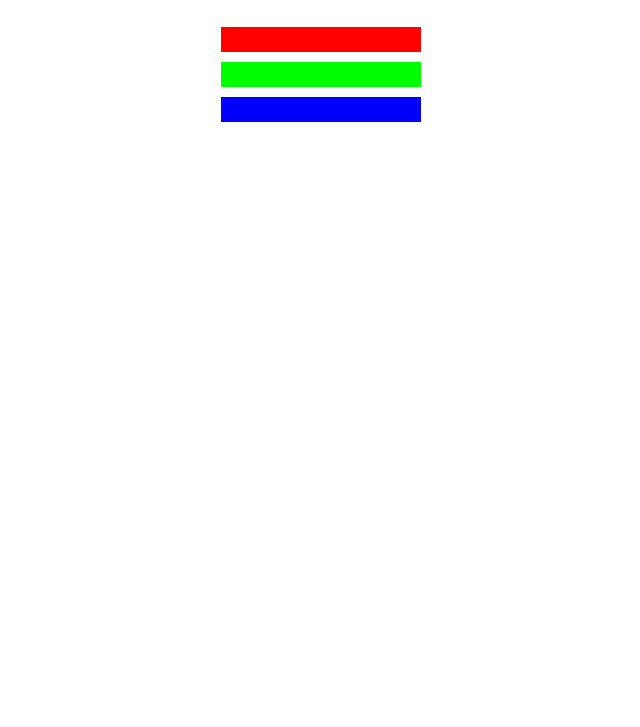
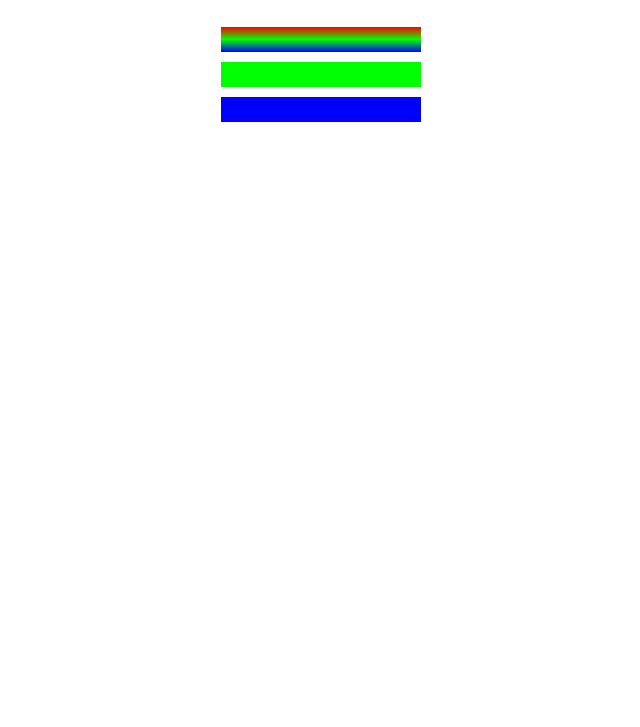
Before and after one commit to indy6678/colored-markers, a plain HTML site: page index.html in a window 1280 px wide. Shown: the part 73-800 px from the top of the page, without its empty margins (319-959 px from the left). Drawn offline with Linux system fonts and the light colour scheme.

Commit message:
added linear gradient

```diff
--- a/styles.css
+++ b/styles.css
@@ -8,9 +8,10 @@ h1 {
     margin: 10px auto;
 }
 
-.red{
+.red {
     /* use RGB function to designate red */
-    background-color: rgb(255,0,0);
+    /* added linear gradient */
+    background: linear-gradient(180deg, rgb(255,0,0), rgb(0,255,0), rgb(0,0,255));
 }
 
 .green {
```
